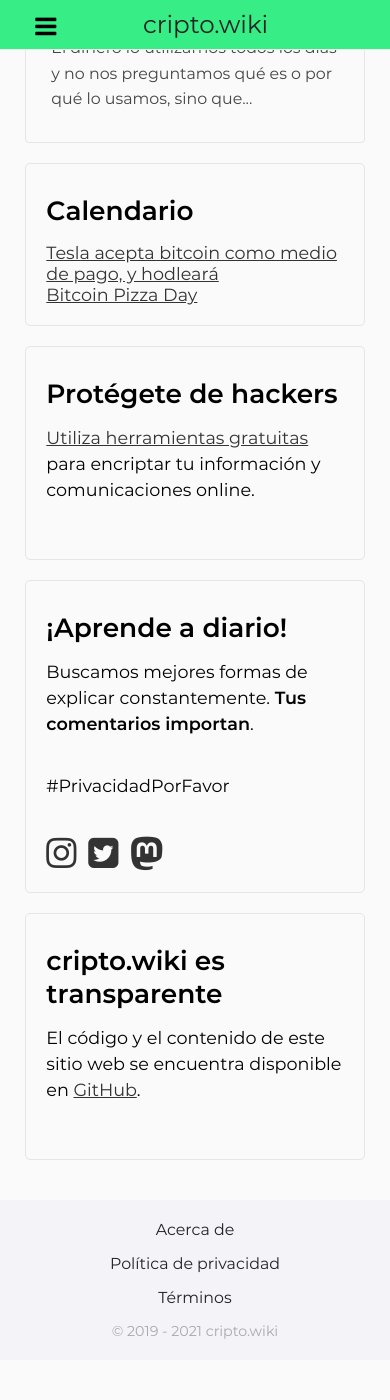
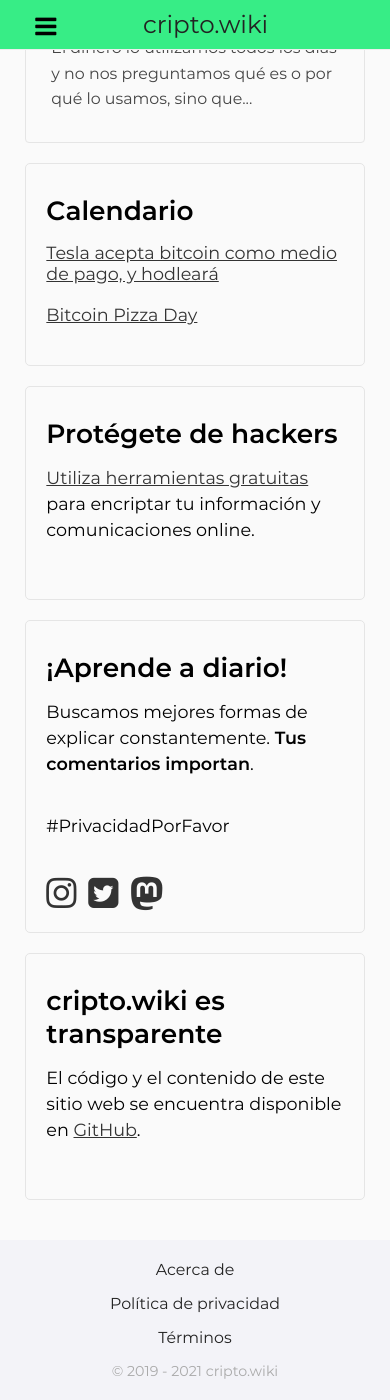
Before and after one commit to criptowiki/criptowiki, a Jekyll site: the page built from index.html, in a window 390 px wide and 1400 px high, scrolled down 1683 px. Built offline with Jekyll 4.4.1, drawn with Linux system fonts in a browser that asks for light colours; some web fonts are replaced; before the commit the page ends 3043 px from its top, so only the background shows below that.

Commit message:
Minor style improvements on index.html

```diff
--- a/assets/css/index.sass
+++ b/assets/css/index.sass
@@ -68,7 +68,7 @@
     color: #444
 
 #calendar-dates > a
-    float: left
+    display: block
     margin-bottom: 20px
 
 #social-media
@@ -87,9 +87,6 @@
     #column-right
         width: 100%
 
-    #calendar-dates > a
-        float: none
-
 @media screen and (max-width: 700px)
     #motto
         padding: 20px 0 25px
```
